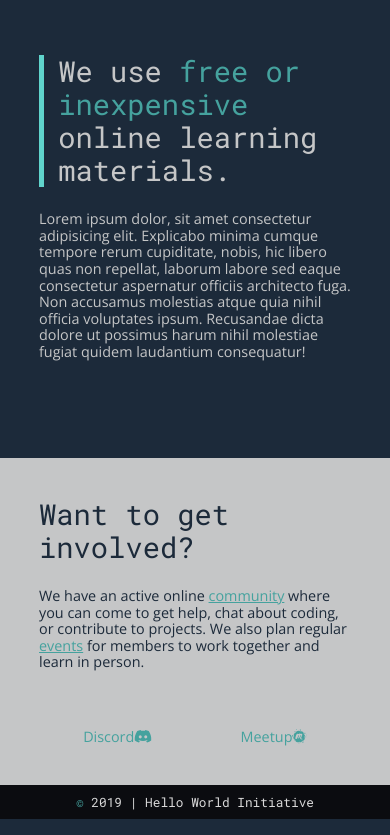
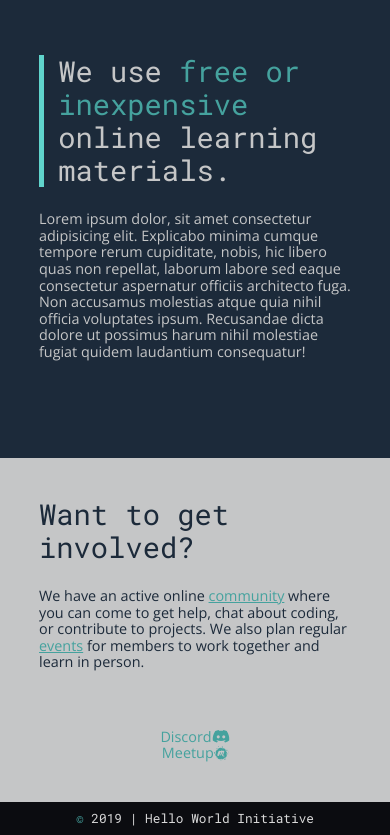
Before and after one commit to hello-world-initiative/hello-world-initiative, a React (Create React App) app: page /about in a window 390 px wide. Shown: the part 1057-1892 px from the top of the page. Built offline with nearby package versions, Linux system fonts and the light colour scheme.

Commit message:
Change social button layout on small screens

```diff
--- a/src/styles/components/LinkButton.scss
+++ b/src/styles/components/LinkButton.scss
@@ -1,8 +1,12 @@
 .linkButton-container {
   display: flex;
-  flex-direction: row;
+  flex-direction: column;
   justify-content: space-around;
   align-items: center;
+
+  @include respond(md) {
+    flex-direction: row;
+  }
 }
 
 // Todo: finish these styles
```
